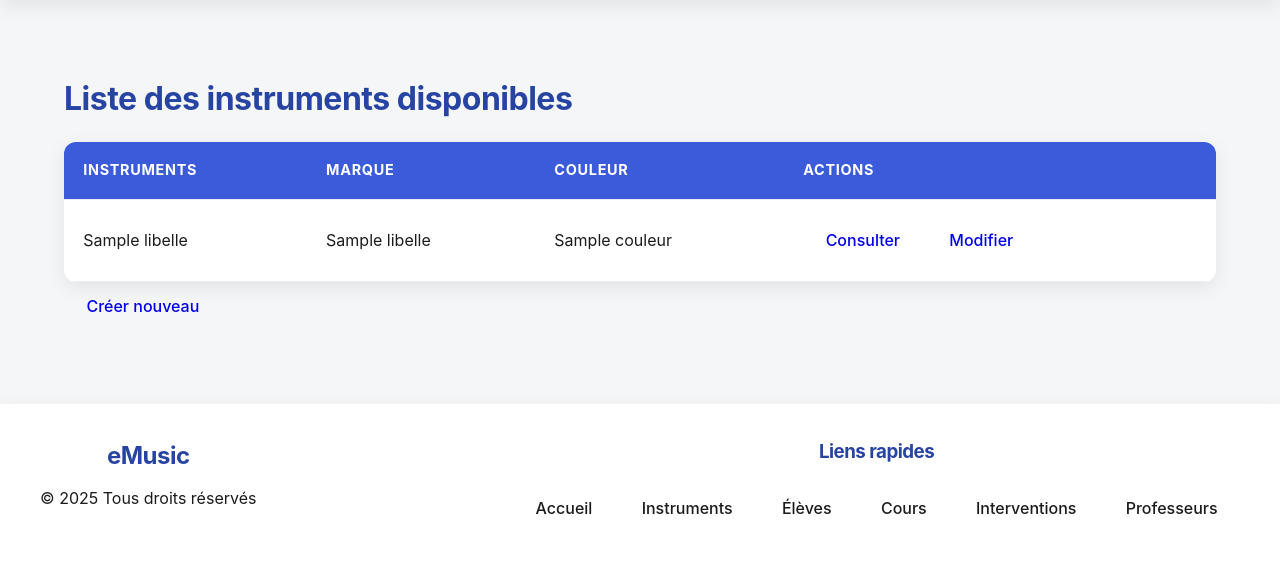
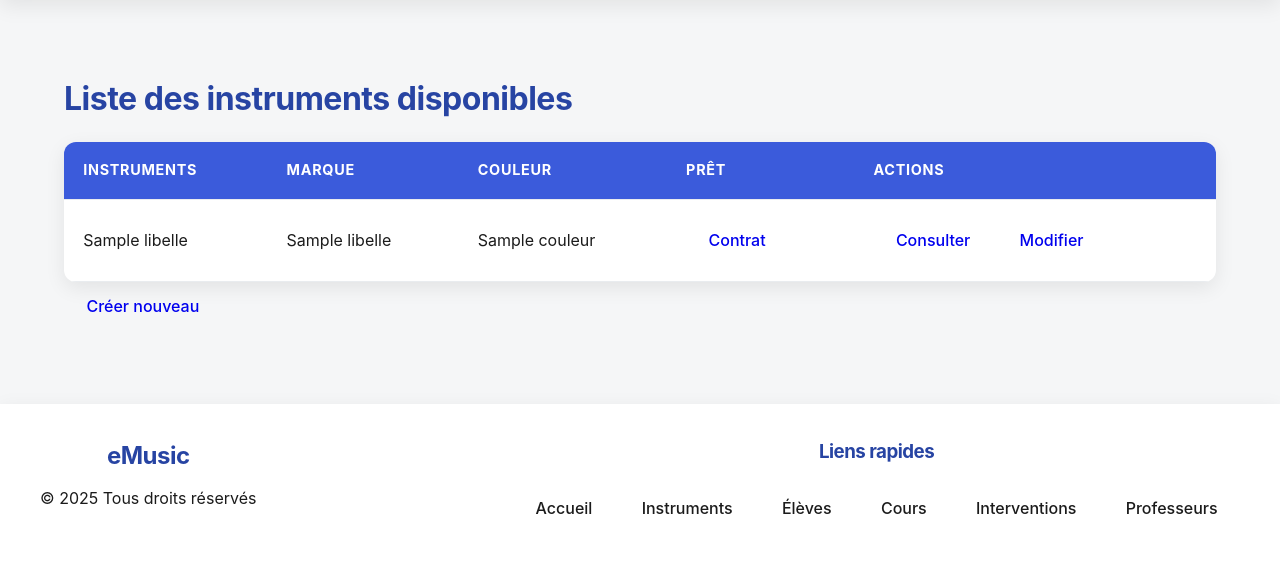
Before and after one commit to ZakinaA/25notf0nd, a Symfony app: template templates/instrument/index.html.twig in a window 1280 px wide. Shown: the part 157-721 px from the top of the page. Run offline with Twig, Linux system fonts and the light colour scheme; the template is opened without the code that fills it: most values are stand-ins (such as "Sample title", 1, 10 or a date in 2020); some libraries are stand-ins or nearby versions.

Commit message:
Ajout du contrat de prêt dans instrument

```diff
--- a/templates/instrument/index.html.twig
+++ b/templates/instrument/index.html.twig
@@ -11,6 +11,7 @@
                 <th>Instruments</th>
                 <th>Marque</th>
                 <th>Couleur</th>
+                <th>Prêt</th>
                 <th>Actions</th>
             </tr>
         </thead>
@@ -20,6 +21,7 @@
                 <td>{{ instrument.typeInstrument.libelle }}</td>
                 <td>{{ instrument.Marque.libelle }}</td>
                 <td>{{ instrument.Couleur.Nom }}</td>
+                <td><a href="{{ path('app_contrat_pret_show', {'id': instrument.id}) }}"/>Contrat</td>
                 <td>
                     <a href="{{ path('app_instrument_show', {'id': instrument.id}) }}">Consulter</a>
                     <a href="{{ path('app_instrument_edit', {'id': instrument.id}) }}">Modifier</a>
```
